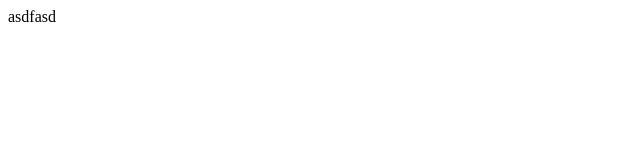
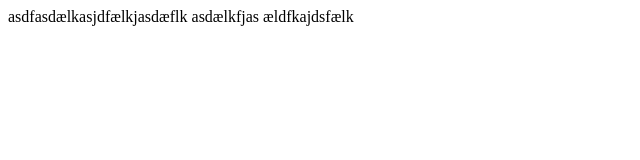
Before and after one commit to Dino1802/lobaek4life, a plain HTML site: page index.html in a window 1280 px wide. Shown: the whole page, without its empty margins (0-640 px from the left). Drawn offline with Linux system fonts and the light colour scheme.

Commit message:
flere ændringer

```diff
--- a/index.html
+++ b/index.html
@@ -6,6 +6,6 @@
     <title>Document</title>
 </head>
 <body>
-    asdfasd
+    asdfasdælkasjdfælkjasdæflk asdælkfjas ældfkajdsfælk
 </body>
 </html>
```
